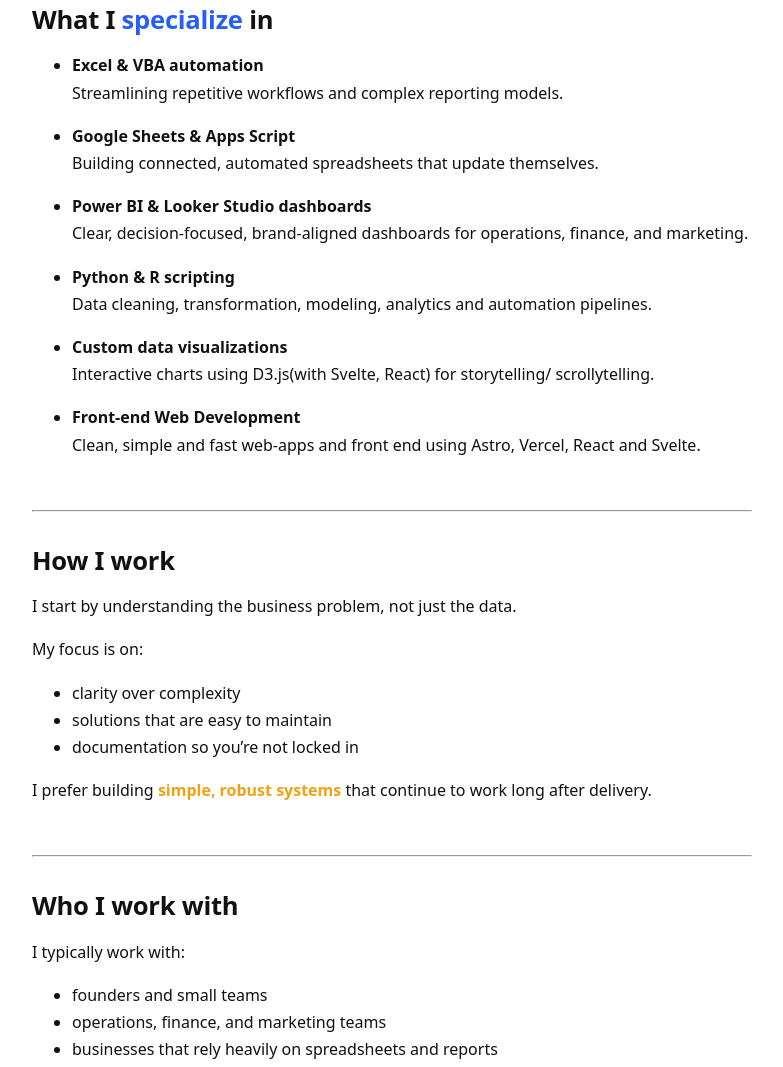
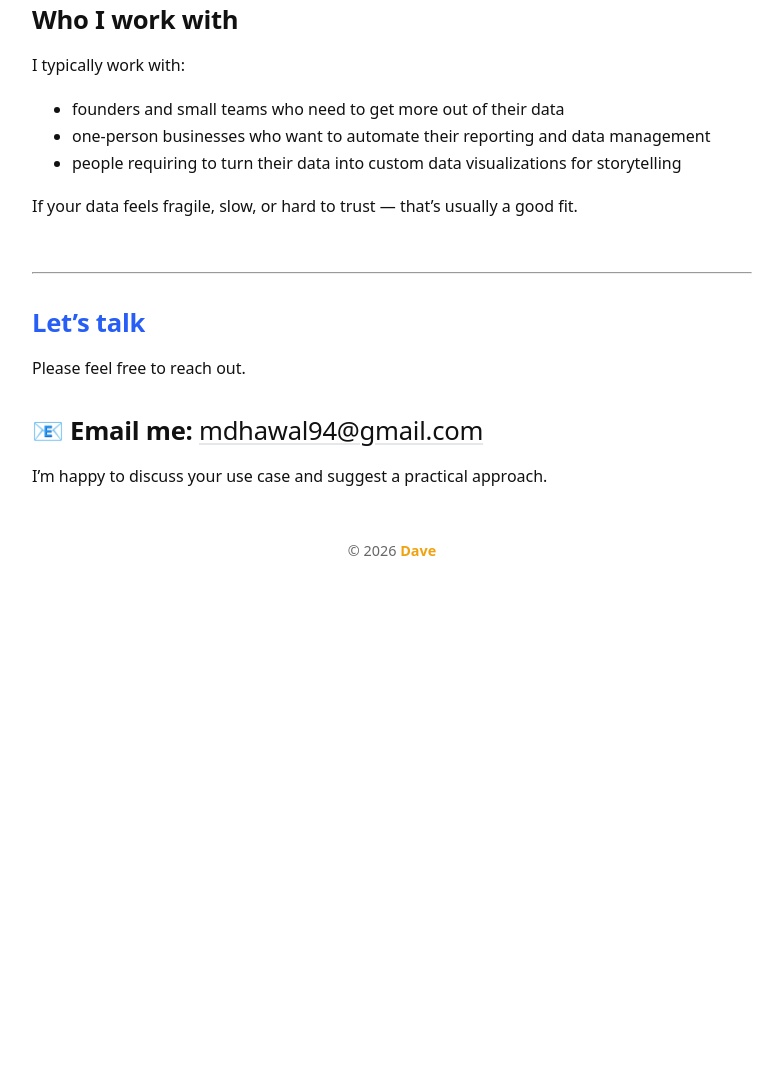
Before and after one commit to dave8172/dave8172-website, an Astro site in the folder frontend/: page /about in a window 1280 px wide. Shown: the part 313-1380 px from the top of the page, without its empty margins (248-1031 px from the left). After the commit the page ends 908 px from the top, so only its background shows below. Built offline with nearby package versions, Linux system fonts and the light colour scheme; Astro itself is replaced by a stand-in of ours.

Commit message:
small changes to about page

```diff
--- a/frontend/src/pages/about.mdx
+++ b/frontend/src/pages/about.mdx
@@ -14,48 +14,12 @@ Most of my work focuses on reducing manual effort, improving reporting accuracy,
 
 ---
 
-## What I <RandomColor>specialize</RandomColor> in
-
-- **Excel & VBA automation**
-  Streamlining repetitive workflows and complex reporting models.
-
-- **Google Sheets & Apps Script**
-  Building connected, automated spreadsheets that update themselves.
-
-- **Power BI & Looker Studio dashboards**
-  Clear, decision-focused, brand-aligned dashboards for operations, finance, and marketing.
-
-- **Python & R scripting**
-  Data cleaning, transformation, modeling, analytics and automation pipelines.
-
-- **Custom data visualizations**
-  Interactive charts using D3.js(with Svelte, React) for storytelling/ scrollytelling.
-
-- **Front-end Web Development**
-  Clean, simple and fast web-apps and front end using Astro, Vercel, React and Svelte.
-
-<br/>
----
-
-## How I work
-
-I start by understanding the business problem, not just the data.
-
-My focus is on:
-- clarity over complexity
-- solutions that are easy to maintain
-- documentation so you’re not locked in
-
-I prefer building <RandomColor>simple, robust systems</RandomColor> that continue to work long after delivery.
-<br/>
----
-
 ## Who I work with
 
 I typically work with:
-- founders and small teams
-- operations, finance, and marketing teams
-- businesses that rely heavily on spreadsheets and reports
+- founders and small teams who need to get more out of their data
+- one-person businesses who want to automate their reporting and data management
+- people requiring to turn their data into custom data visualizations for storytelling
 
 If your data feels fragile, slow, or hard to trust — that’s usually a good fit.
 <br/>
@@ -63,7 +27,7 @@ If your data feels fragile, slow, or hard to trust — that’s usually a good f
 
 ## <RandomColor>Let’s talk</RandomColor>
 
-If you have a reporting, automation, dashboard or custom data visualization problem you’d like help with, feel free to reach out.
+Please feel free to reach out.
 
 ## 📧 **Email me:** [mdhawal94@gmail.com](mailto:mdhawal94@gmail.com)
 
```
